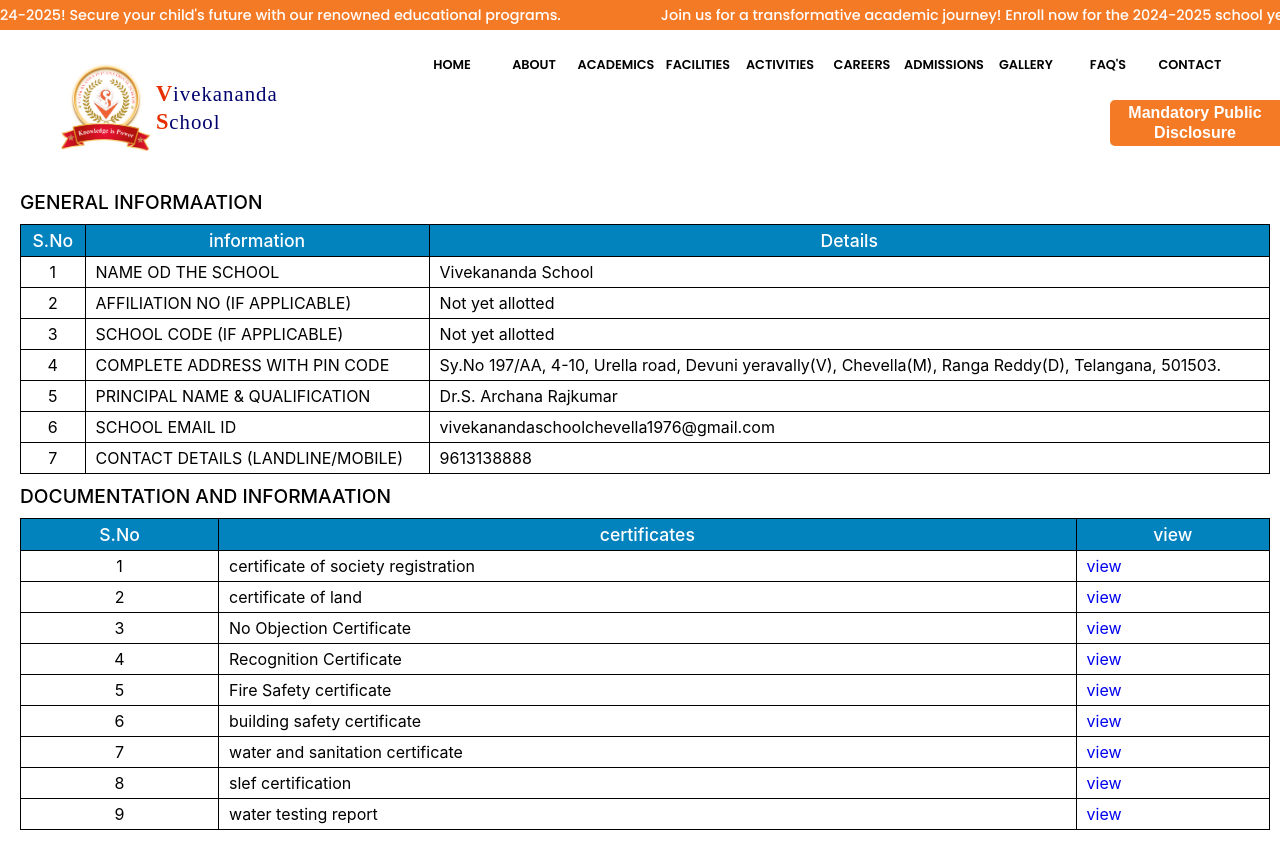
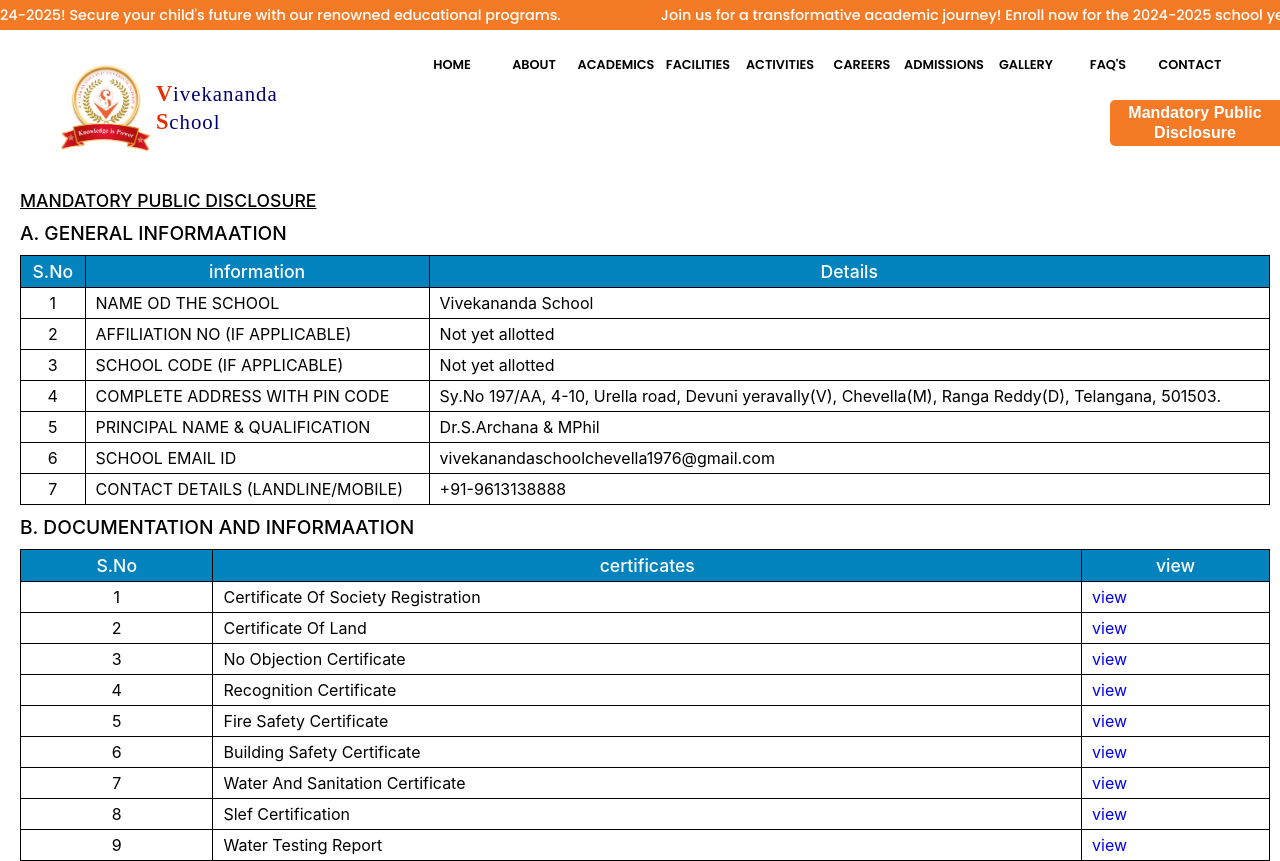
Before and after one commit to SaanvikaSolutions/VISSchool, a React (Create React App) app in the folder frontend/: page /certificates in a window 1280 px wide. Before the commit the page ends 830 px from the top, so only its background shows below. Built offline with nearby package versions, Linux system fonts and the light colour scheme.

Commit message:
completed the vis modifications

```diff
--- a/frontend/src/Components/Certificates/Certificates.css
+++ b/frontend/src/Components/Certificates/Certificates.css
@@ -6,6 +6,13 @@
     display: flex;
     flex-direction: column;
     gap: 10px;
+}
+
+.certificates-con>h2{
+    text-transform: uppercase;
+    font-size: 1.1rem;
+    font-weight: 500;
+    text-decoration: underline;
 }
 
 .certificates-con>h1{
--- a/frontend/src/Components/Certificates/Certificates.js
+++ b/frontend/src/Components/Certificates/Certificates.js
@@ -6,7 +6,8 @@
     return(
         <>
             <div className="certificates-con">
-                <h1 style={{textTransform:'uppercase'}}>General InformaATION</h1>
+                <h2>mandatory public disclosure</h2>
+                <h1 style={{textTransform:'uppercase'}}>A. General InformaATION</h1>
                 <table className="general-info">
                     <thead>
                         <tr>
@@ -42,22 +43,22 @@
                         <tr className="certificate-details">
                             <td>5</td>
                             <td style={{textTransform:'uppercase'}}>principal name & qualification </td>
-                            <td style={{textAlign:'left'}}>Dr.S. Archana Rajkumar</td>
+                            <td style={{textAlign:'left'}}>Dr.S.Archana & MPhil</td>
                         </tr>
                         <tr className="certificate-details">
                             <td>6</td>
                             <td style={{textTransform:'uppercase'}}>school email id</td>
-                            <td style={{textAlign:'left',textWrap:'wrap'}}>vivekanandaschoolchevella1976@gmail.com</td>
+                            <td style={{textAlign:'left',wordBreak:'break-word',overflowWrap:'break-word'}}>vivekanandaschoolchevella1976@gmail.com</td>
                         </tr>
                         <tr className="certificate-details">
                             <td>7</td>
                             <td style={{textTransform:'uppercase'}}>contact details (landline/mobile)</td>
-                            <td style={{textAlign:'left'}}>9613138888</td>
+                            <td style={{textAlign:'left'}}>+91-9613138888</td>
                         </tr>
                     </tbody>
                 </table>
 
-                <h1 style={{textTransform:'uppercase'}}>Documentation and InformaATION</h1>
+                <h1 style={{textTransform:'uppercase'}}>B. Documentation and InformaATION</h1>
                 {/* <a href="/documents/society.pdf" target="_blank" rel="noopener noreferrer">certificate of society registration</a>
                 <a href="/documents/CERTIFICATEOFLAND.pdf" target="_blank" rel="noopener noreferrer">certificate of land</a>
                 <a href="/documents/NOC.pdf" target="_blank" rel="noopener noreferrer">No Objection Certificate</a>
@@ -79,7 +80,7 @@
                     <tbody>
                         <tr>
                             <td>1</td>
-                            <td>certificate of society registration</td>
+                            <td style={{textTransform:'capitalize'}}>certificate of society registration</td>
                             <td>
                                 <a href="/documents/society.pdf" target="_blank" rel="noopener noreferrer">
                                     view
@@ -88,42 +89,42 @@
                         </tr>
                         <tr>
                             <td>2</td>
-                            <td>certificate of land</td>
+                            <td style={{textTransform:'capitalize'}}>certificate of land</td>
                             <td><a href="/documents/CERTIFICATEOFLAND.pdf" target="_blank" rel="noopener noreferrer">view</a></td>
                         </tr>
                         <tr>
                             <td>3</td>
-                            <td>No Objection Certificate</td>
+                            <td style={{textTransform:'capitalize'}}>No Objection Certificate</td>
                             <td><a href="/documents/NOC.pdf" target="_blank" rel="noopener noreferrer">view</a></td>
                         </tr>
                         <tr>
                             <td>4</td>
-                            <td>Recognition Certificate</td>
+                            <td style={{textTransform:'capitalize'}}>Recognition Certificate</td>
                             <td><a href="/documents/RecognitionCertificate.pdf" target="_blank" rel="noopener noreferrer">view</a></td>
                         </tr>
                         <tr>
                             <td>5</td>
-                            <td>Fire Safety certificate</td>
+                            <td style={{textTransform:'capitalize'}}>Fire Safety certificate</td>
                             <td><a href="/documents/FireSafetyCertificate.pdf" target="_blank" rel="noopener noreferrer">view</a></td>
                         </tr>
                         <tr>
                             <td>6</td>
-                            <td>building safety certificate</td>
+                            <td style={{textTransform:'capitalize'}}>building safety certificate</td>
                             <td><a href="/documents/BUILDINGSAFETYCERTIFICATE.pdf" target="_blank" rel="noopener noreferrer">view</a></td>
                         </tr>
                         <tr>
                             <td>7</td>
-                            <td>water and sanitation certificate</td>
+                            <td style={{textTransform:'capitalize'}}>water and sanitation certificate</td>
                             <td><a href="/documents/WaterandSanitationCertificate.pdf" target="_blank" rel="noopener noreferrer">view</a></td>
                         </tr>
                         <tr>
                             <td>8</td>
-                            <td>slef certification</td>
+                            <td style={{textTransform:'capitalize'}}>slef certification</td>
                             <td><a href="/documents/SELFCERTIFICATION.pdf" target="_blank" rel="noopener noreferrer">view</a></td>
                         </tr>
                         <tr>
                             <td>9</td>
-                            <td>water testing report</td>
+                            <td style={{textTransform:'capitalize'}}>water testing report</td>
                             <td><a href="/documents/watertestingreport.pdf" target="_blank" rel="noopener noreferrer">view</a></td>
                         </tr>
 
```
